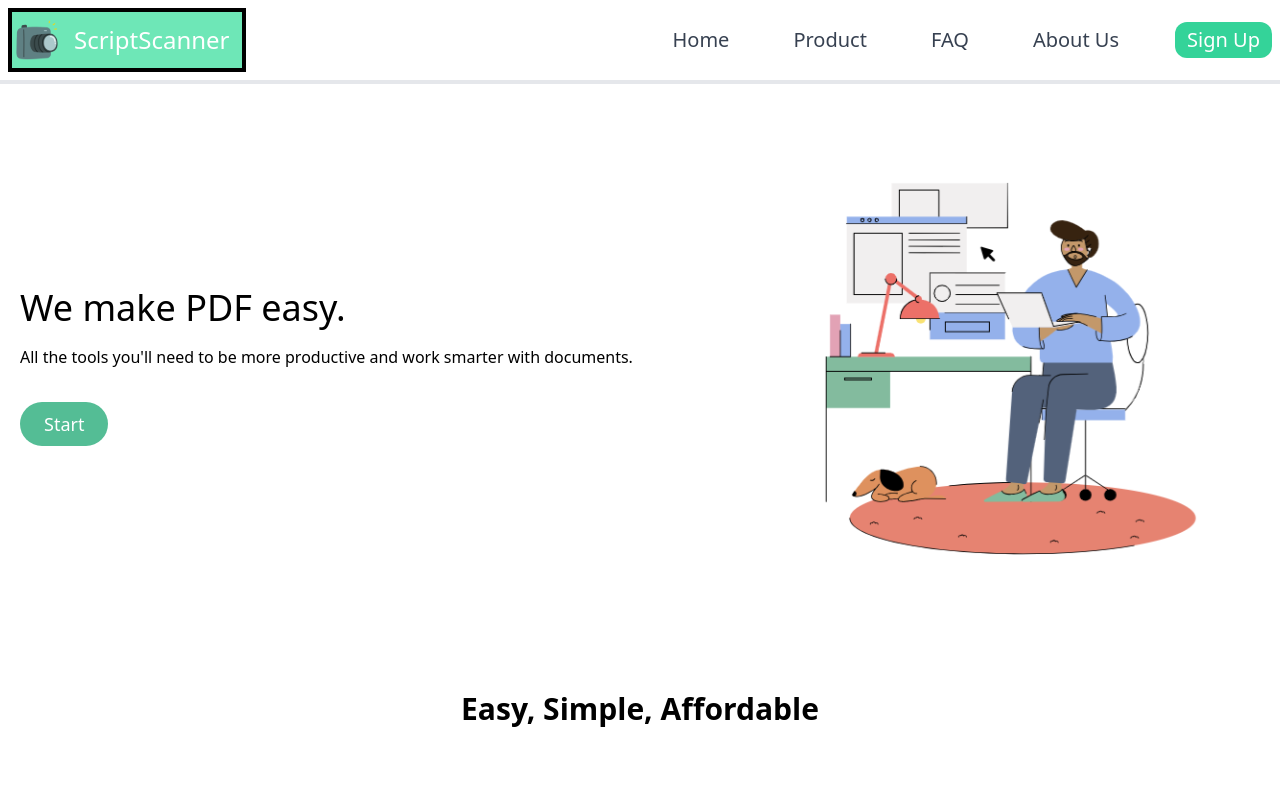
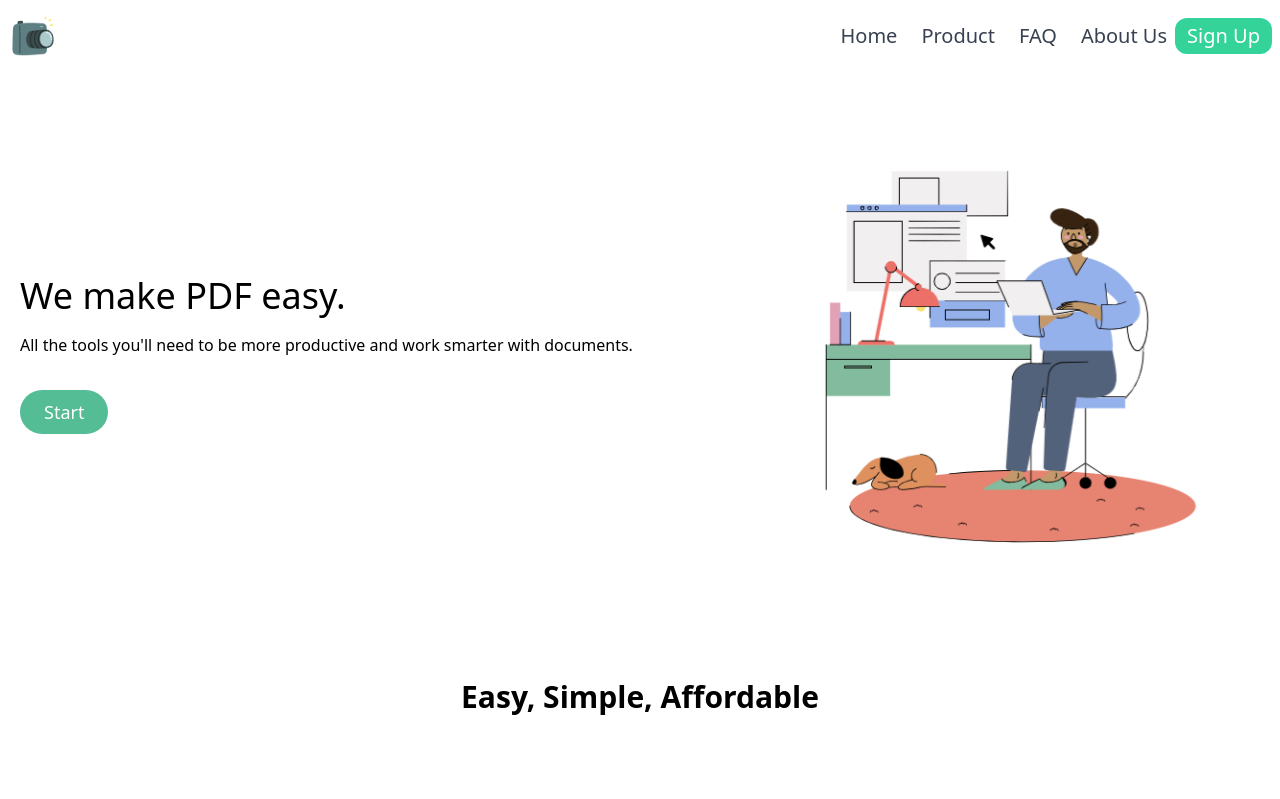
Before and after one commit to anubhav-aryan/accenture, a Next.js app in the folder frontend/: page / in a window 1280 px wide. Shown: the top 799 px of the page. Built offline with nearby package versions, Linux system fonts and the light colour scheme; no server answers.

Commit message:
feat: added progress bar

```diff
--- a/frontend/src/components/common/Header.tsx
+++ b/frontend/src/components/common/Header.tsx
@@ -1,29 +1,54 @@
-import React from "react";
+// Header.js
+import React, { useEffect, useState } from "react";
 import { signIn, signOut, useSession } from "next-auth/react";
 import SigninButton from "../uncommon/Signinbutton";
 import Image from "next/image";
 
 const Header = () => {
+  const [scrollPercentage, setScrollPercentage] = useState(0);
+
+  useEffect(() => {
+    const handleScroll = () => {
+      const windowHeight = window.innerHeight;
+      const scrollY = window.scrollY;
+      const documentHeight = document.documentElement.scrollHeight;
+      const newScrollPercentage = (scrollY / (documentHeight - windowHeight)) * 100;
+      setScrollPercentage(newScrollPercentage);
+    };
+
+    window.addEventListener("scroll", handleScroll);
+
+    return () => {
+      window.removeEventListener("scroll", handleScroll);
+    };
+  }, []);
+
   return (
-    <div className="body-font text-black border-b-4">
-      <div className="mx-auto flex flex-row items-center justify-between p-2 md:flex-row">
-        <div className="title-font mb-4 flex items-center border-4 border-black bg-emerald-300 font-medium text-white md:mb-0">
+    <div className="sticky top-0 bg-white z-10">
+      <div className="mx-auto flex flex-row items-center justify-between p-2 md:flex-row relative">
+        <div className="flex items-center space-x-3">
           <div>
             <Image src="/logo.svg" alt="logo" width={50} height={50} />
           </div>
-          <div className="ml-3 pr-3 text-2xl text-white py-3">ScriptScanner</div>
+          <div className="text-2xl text-white py-3 font-medium">
+            ScriptScanner
+          </div>
         </div>
-        <div className="flex-grow"></div>{" "}
-        <div className="flex items-end justify-end px-6 text-xl font-medium text-gray-700 ">
-          <div className="px-8 hover:text-gray-500">Home</div>
-          <div className="px-8 hover:text-gray-500">Product</div>
-          <div className="px-8 hover:text-gray-500">FAQ</div>
-          <div className="px-8 hover:text-gray-500">About Us</div>
+        <div className="flex-grow"></div>
+        <div className="flex items-end justify-end space-x-6 text-xl font-medium text-gray-700">
+          <div className="hover:text-gray-500">Home</div>
+          <div className="hover:text-gray-500">Product</div>
+          <div className="hover:text-gray-500">FAQ</div>
+          <div className="hover:text-gray-500">About Us</div>
         </div>
-        <div>
+        <div className="ml-2">
           <SigninButton />
         </div>
       </div>
+      <div
+        className="bg-emerald-300 h-1 absolute bottom-0 left-0 right-0"
+        style={{ width: `${scrollPercentage}%` }}
+      ></div>
     </div>
   );
 };
```
